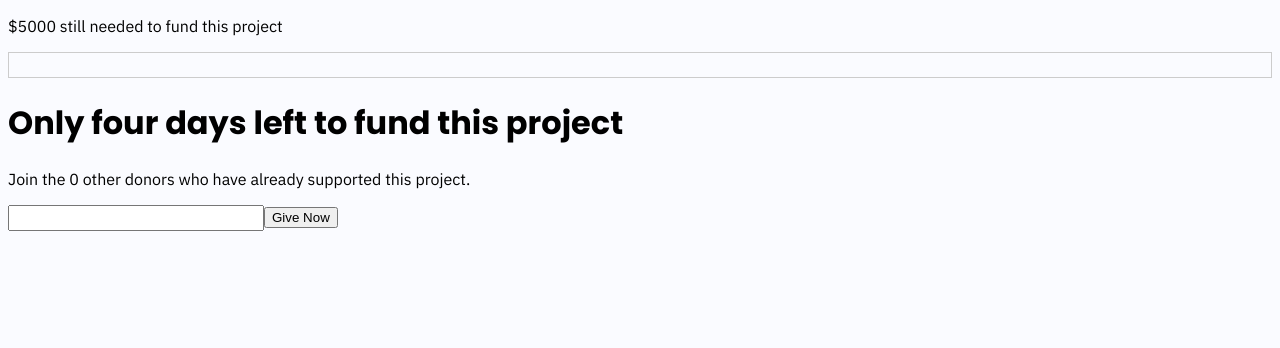
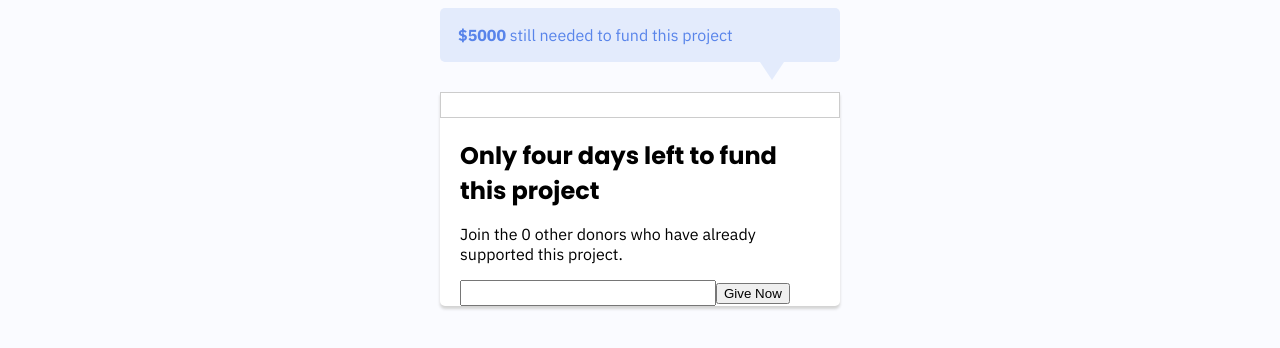
Before and after one commit to chepowel/donation-form, a React app: page / in a window 1280 px wide. Shown: the top 348 px of the page. Built offline with nearby package versions, Linux system fonts and the light colour scheme.

Commit message:
first pass of css

```diff
--- a/index.css
+++ b/index.css
@@ -9,6 +9,7 @@ body {
 h1 {
     font-family: 'Poppins', sans-serif;
     font-weight: bold;
+    font-size: x-large;
 }
 
 input[type="text"] {
@@ -27,6 +28,21 @@ input[type="submit"] {
     -webkit-appearance: none;
 }
 
+.container {
+    width: 400px;
+    margin: auto;
+}
+
+.container-inner {
+    background-color: white;
+    border-radius: 0 0 5px 5px;
+    box-shadow: 0 3px 3px 0px lightgrey;
+}
+
+.content {
+    margin: 20px;
+}
+
 .progress-bar-border {
     border: 1px solid #ccc;
 }
@@ -43,3 +59,28 @@ input[type="submit"] {
 .error {
     color: red;
 }
+
+.speech-bubble {
+  margin: 0;
+  margin-bottom: 30px;
+  padding: 1px 18px;
+  position: relative;
+  background: #e3ebfc;
+  color: #5884ea;
+  border-radius: 5px;
+}
+.speech-bubble::before {
+  border: 12.5px solid transparent;
+  border-top: 12.5px solid #e3ebfc;
+  border-bottom: 0;
+  height: 0;
+  width: 0;
+  border-top-width: 18px;
+  content: '';
+  display: block;
+  position: absolute;
+  left: 20rem;
+  bottom: -18px;
+  -webkit-transform-origin: center;
+          transform-origin: center;
+}
--- a/src/components/ToGoBanner/ToGoBanner.js
+++ b/src/components/ToGoBanner/ToGoBanner.js
@@ -3,9 +3,9 @@ import React from 'react';
 const ProgressBar = (props) => {
 
 	return (
-		<div>
-			<p>${props.togo} still needed to fund this project</p>
-		</div>
+		<blockquote className="speech-bubble">
+			<p><strong>${props.togo}</strong> still needed to fund this project</p>
+		</blockquote>
 	)
 };
 
--- a/src/containers/App/App.js
+++ b/src/containers/App/App.js
@@ -46,9 +46,11 @@ const App = () => {
 	};
 
 	return (
-		<main>
+		<main className="container">
 			<ToGoBanner togo={state.togo} />
+			<div className="container-inner">
 				<ProgressBar progress={state.progress} />
+					<div className="content">
 					<Content daysLeft={state.daysLeft} donorCount={state.donorCount} />
 					{state.success &&
 						<p className="success">Goal Met!</p>
@@ -60,6 +62,8 @@ const App = () => {
 								 value={state.currentInput}
 								 handleSubmit={handleSubmit}
 					/>
+				</div>
+			</div>
 		</main>
 	)
 };
```
Also changed, not shown: 1 other file (tests, documents, lock files or other folders). Lines whose indentation alone changed are shown as unchanged.
